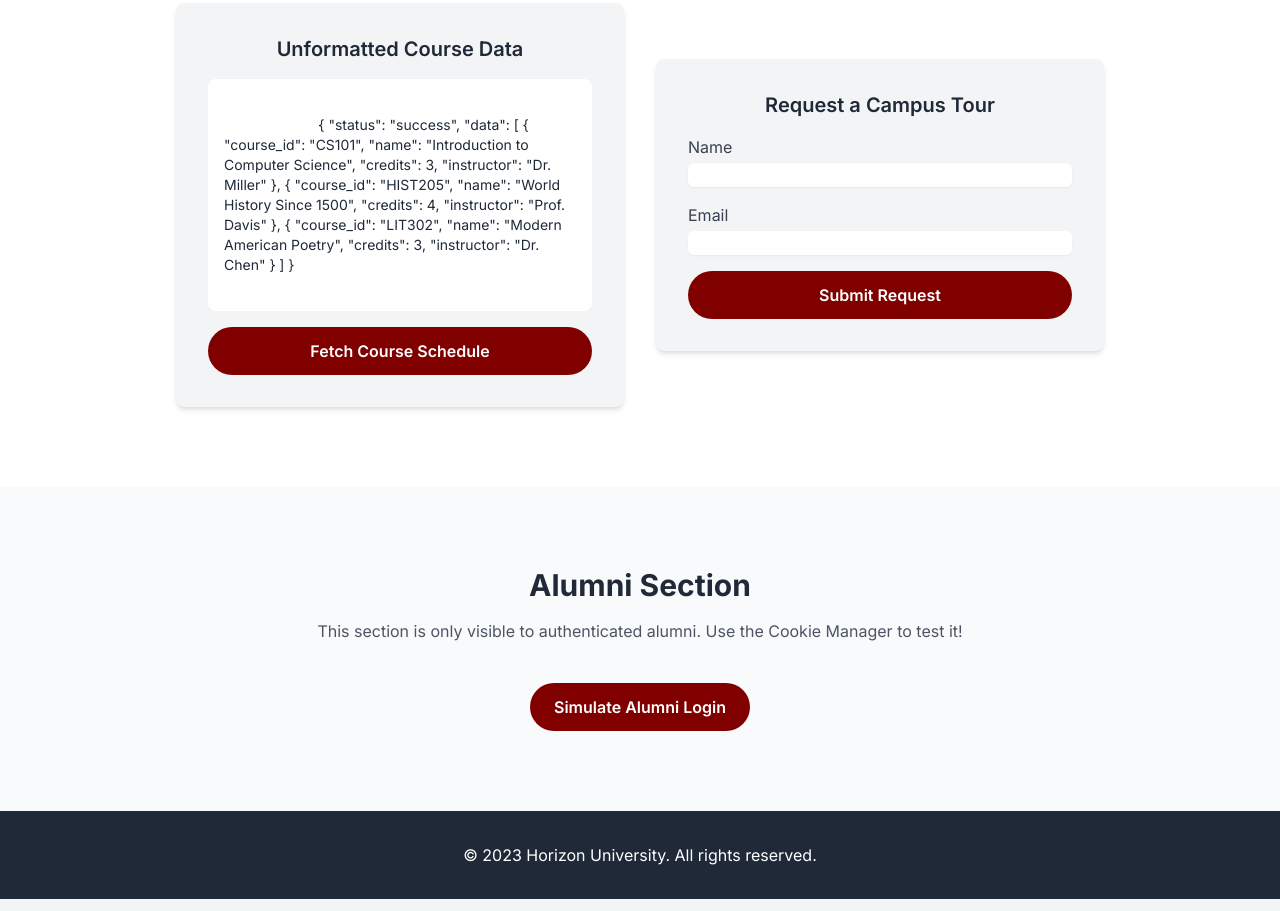
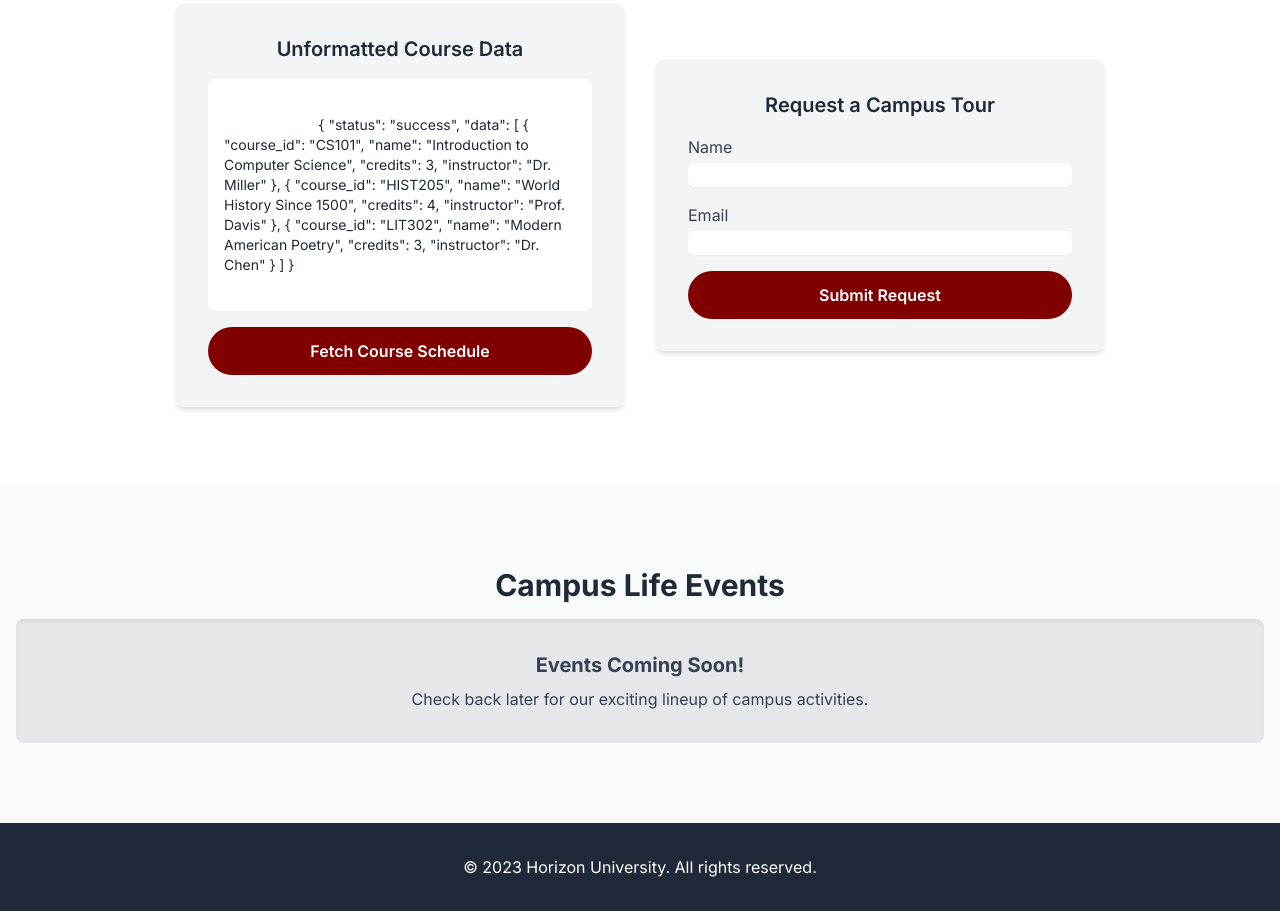
Before and after one commit to pujagani/horizon-university-webpage, a plain HTML site: page index.html in a window 1280 px wide. Shown: the part 1197-2108 px from the top of the page. Drawn offline with nearby package versions, Linux system fonts and the light colour scheme.

Commit message:
Add feature flag

```diff
--- a/index.html
+++ b/index.html
@@ -157,15 +157,20 @@
     <!-- Cookie-dependent feature -->
     <section class="py-20 bg-gray-50">
         <div class="container mx-auto px-4 text-center" id="cookie-feature">
-            <h2 class="text-3xl font-bold text-gray-800 mb-4">Alumni Section</h2>
-            <p class="text-gray-600 mb-6">This section is only visible to authenticated alumni. Use the Cookie Manager to test it!</p>
-            <div id="hidden-content" class="p-8 bg-gray-200 rounded-lg shadow-inner text-gray-700 hidden">
-                <p class="font-bold text-xl mb-2">Welcome Back, Alumni!</p>
-                <p>This is a secret portal you can only see with the "alumni_access" cookie.</p>
+            <h2 class="text-3xl font-bold text-gray-800 mb-4">Campus Life Events</h2>
+            <!-- Feature Flag: Initially hidden, controlled by a cookie -->
+            <div id="events-coming-soon" class="p-8 bg-gray-200 rounded-lg shadow-inner text-gray-700">
+                <p class="font-bold text-xl mb-2">Events Coming Soon!</p>
+                <p>Check back later for our exciting lineup of campus activities.</p>
             </div>
-            <button id="set-cookie-btn" class="mt-4 bg-[#800000] text-white px-6 py-3 rounded-full font-semibold hover:bg-[#a52a2a] transition-all duration-300">
-                Simulate Alumni Login
-            </button>
+            <div id="events-content" class="p-8 bg-gray-200 rounded-lg shadow-inner text-gray-700 hidden">
+                <p class="font-bold text-xl mb-2">Welcome! Here are the upcoming events:</p>
+                <ul class="mt-4 space-y-2">
+                    <li>Innovation Summit - October 26</li>
+                    <li>Annual Career Fair - November 10</li>
+                    <li>Community Volunteer Day - November 18</li>
+                </ul>
+            </div>
         </div>
     </section>
 
@@ -198,27 +203,24 @@
             document.getElementById('json-output').textContent = JSON.stringify(rawJson);
         });
 
-        // 3. Cookie Manager Demo
-        const hiddenContent = document.getElementById('hidden-content');
-        const setCookieBtn = document.getElementById('set-cookie-btn');
+        // 3. Feature Flag Demo with Cookie Manager
+        const eventsComingSoon = document.getElementById('events-coming-soon');
+        const eventsContent = document.getElementById('events-content');
 
-        // Function to check for a specific cookie
-        function checkAlumniCookie() {
-            if (document.cookie.split(';').some((item) => item.trim().startsWith('alumni_access='))) {
-                hiddenContent.classList.remove('hidden');
+        // Function to check for the feature flag cookie
+        function checkFeatureFlag() {
+            const isFeatureEnabled = document.cookie.split(';').some((item) => item.trim().startsWith('feature_flag_events=true'));
+            if (isFeatureEnabled) {
+                eventsComingSoon.classList.add('hidden');
+                eventsContent.classList.remove('hidden');
             } else {
-                hiddenContent.classList.add('hidden');
+                eventsComingSoon.classList.remove('hidden');
+                eventsContent.classList.add('hidden');
             }
         }
 
-        // Set cookie on button click
-        setCookieBtn.addEventListener('click', function() {
-            document.cookie = "alumni_access=true; path=/; max-age=" + (60 * 60 * 24); // Expires in 1 day
-            checkAlumniCookie();
-        });
-
-        // Check on page load
-        window.onload = checkAlumniCookie;
+        // Initial check on page load
+        window.onload = checkFeatureFlag;
 
         // NEW: JavaScript for the Safari-specific bug
         document.addEventListener('DOMContentLoaded', (event) => {
```
